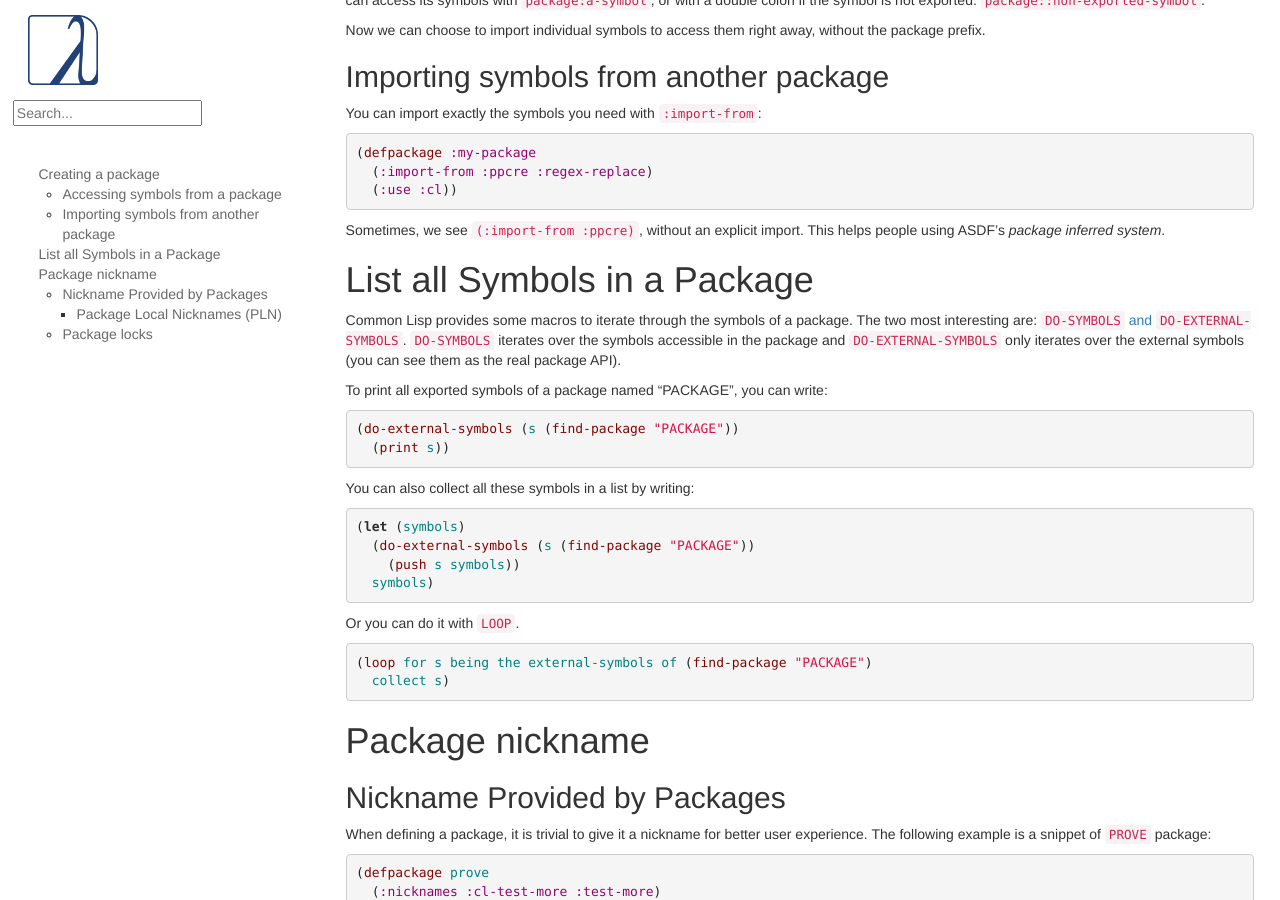
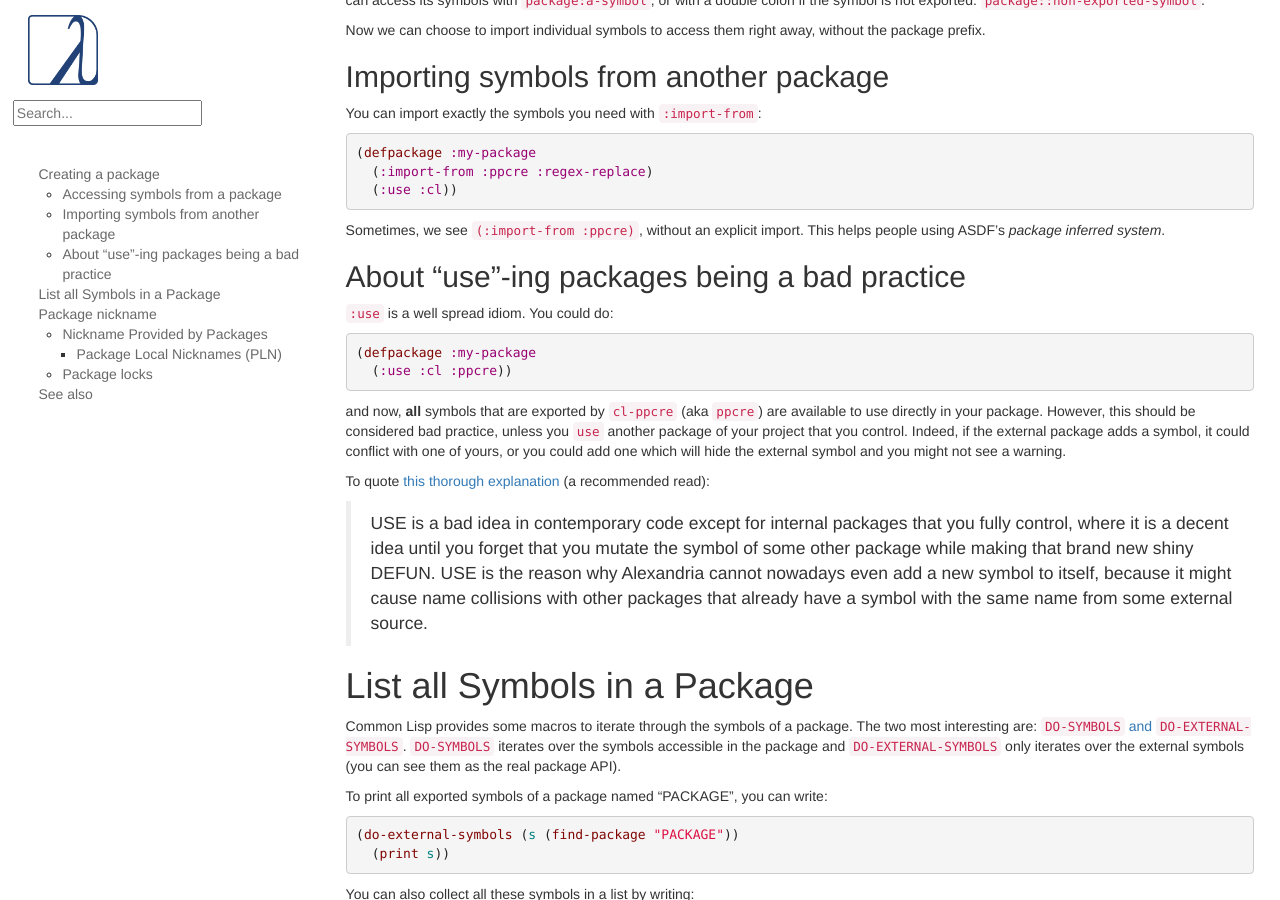
Before and after one commit to LispCookbook/cl-cookbook, a Jekyll site: the page built from packages.md, in a window 1280 px wide and 900 px high, scrolled down 445 px. Built offline with Jekyll 4.4.1, drawn with Linux system fonts in a browser that asks for light colours; some of the changed text lies outside the part shown.

Commit message:
packages: about :use being pad practice

```diff
--- a/packages.md
+++ b/packages.md
@@ -44,6 +44,28 @@ You can import exactly the symbols you need with `:import-from`:
 
 Sometimes, we see `(:import-from :ppcre)`, without an explicit
 import. This helps people using ASDF's *package inferred system*.
+
+
+## About "use"-ing packages being a bad practice
+
+`:use` is a well spread idiom. You could do:
+
+~~~lisp
+(defpackage :my-package
+  (:use :cl :ppcre))
+~~~
+
+and now, **all** symbols that are exported by `cl-ppcre` (aka `ppcre`)
+are available to use directly in your package. However, this should be
+considered bad practice, unless you `use` another package of your
+project that you control. Indeed, if the external package adds a
+symbol, it could conflict with one of yours, or you could add one
+which will hide the external symbol and you might not see a warning.
+
+To quote [this thorough explanation](https://gist.github.com/phoe/2b63f33a2a4727a437403eceb7a6b4a3) (a recommended read):
+
+> USE is a bad idea in contemporary code except for internal packages that you fully control, where it is a decent idea until you forget that you mutate the symbol of some other package while making that brand new shiny DEFUN. USE is the reason why Alexandria cannot nowadays even add a new symbol to itself, because it might cause name collisions with other packages that already have a symbol with the same name from some external source.
+
 
 # List all Symbols in a Package
 
@@ -191,6 +213,10 @@ example:
   (rename-package :alexandria :alex))
 ~~~
 
+# See also
+
+- [Package Local Nicknames in Common Lisp](https://gist.github.com/phoe/2b63f33a2a4727a437403eceb7a6b4a3) article.
+
 [guide]: http://www.flownet.com/gat/packages.pdf
 [do-sym]: http://www.lispworks.com/documentation/HyperSpec/Body/m_do_sym.htm
 [loop]: http://www.lispworks.com/documentation/HyperSpec/Body/06_a.htm
```
